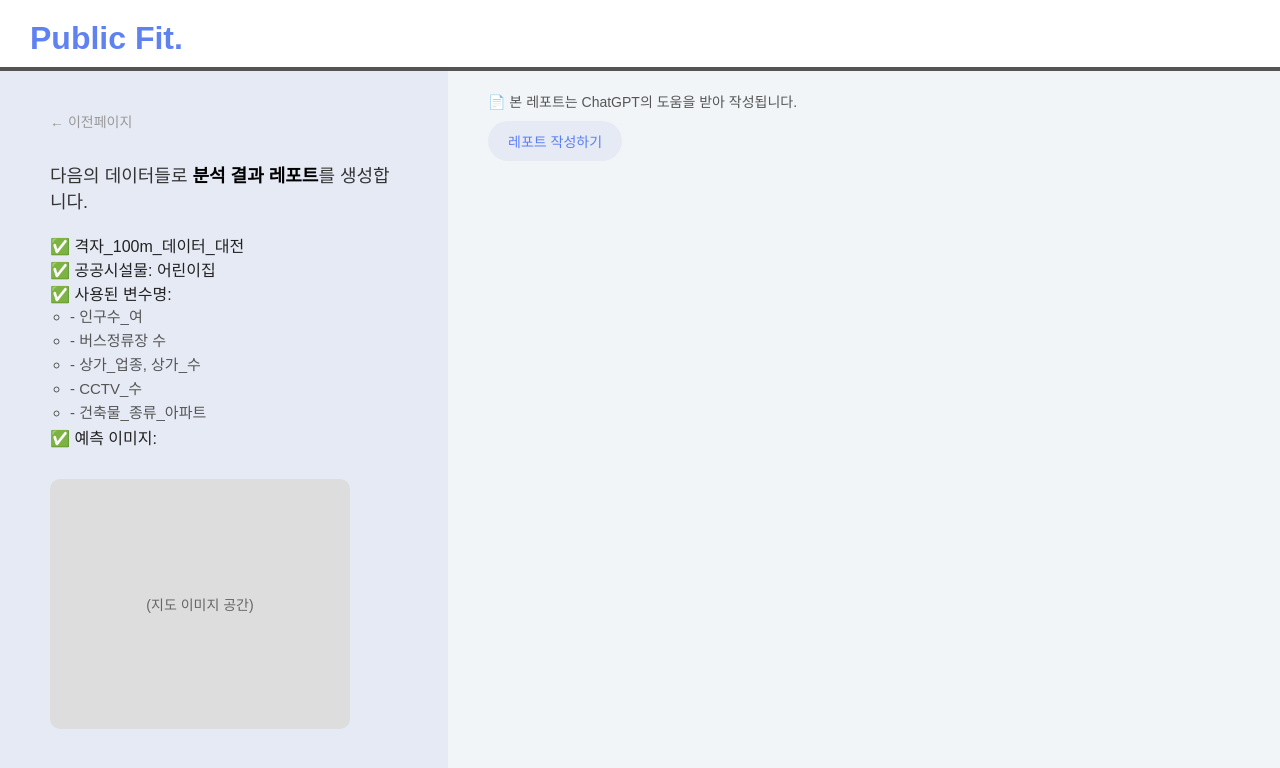
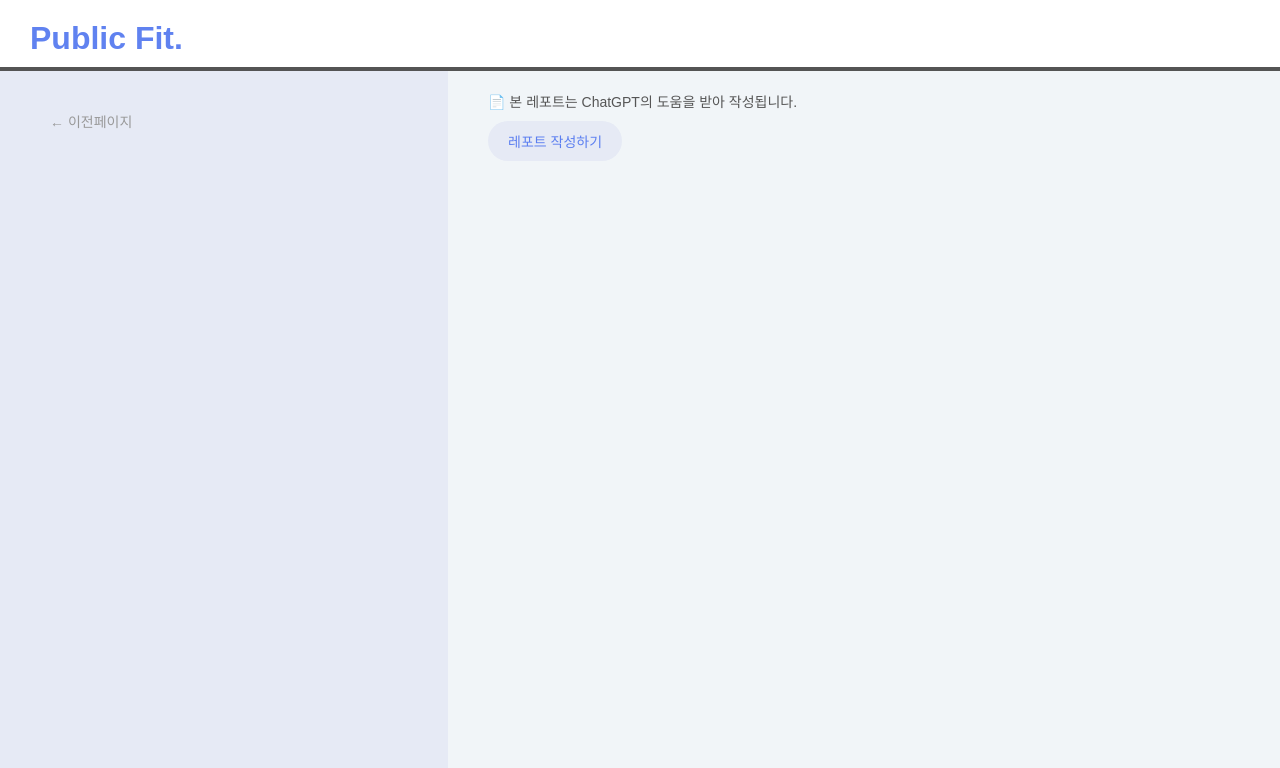
Before and after one commit to CSD-PublicFit/PublicFit-Frontend, a React (Vite) app: page /report in a window 1280 px wide. Shown: the top 768 px of the page. Built offline with nearby package versions, Linux system fonts and the light colour scheme.

Commit message:
[feat] LeftPanel List

```diff
--- a/src/components/LeftPanel.jsx
+++ b/src/components/LeftPanel.jsx
@@ -1,31 +1,60 @@
 import React from "react";
 
-export default function LeftPanel({imform_list}) {
+/*
+inform_list
+"facility_name": "공공자전거",
+"file_name": "Daejeon_Bicycle_Data.csv",
+"region": "대전광역시",
+"target_area": "100m",
+"important_variables": [
+      "인구밀도",
+      "교통량",
+      "상권지수",
+      "대중교통_접근성",
+      "소득수준"
+    ]
+  */
+
+export default function LeftPanel({imageUrl, predictedLocation, inform_list}) {
   const handleBack = () => {
     history.back(); // 브라우저 뒤로 가기
   };
 
+  // 확인용 콘솔 로그
+  console.log("📍 imageUrl:", imageUrl);
+  console.log("📍 predictedLocation:", predictedLocation);
+
   return (
     <div className="left-panel">
       <button className="back-button" onClick={handleBack}>← 이전페이지</button>
+      {/* 지도 이미지 확인용 출력 */}
+      {imageUrl && (
+        <img
+          src={imageUrl}
+          alt="예측 위치 지도"
+          style={{ width: "100%", borderRadius: "10px", marginBottom: "10px" }}
+        />
+      )}
+
+      {inform_list && (
+        <>
         <p className="description">
             다음의 데이터들로 <span className="highlight">분석 결과 레포트</span>를 생성합니다.
           </p>
           <ul className="data-list">
-        <li>✅ 격자_100m_데이터_대전</li>
-        <li>✅ 공공시설물: 어린이집</li>
+            <li>✅ {inform_list.file_name}</li>
+            <li>✅ 공공시설물: {inform_list.facility_name}</li>
             <li>✅ 사용된 변수명:
               <ul className="sub-list">
-            <li>- 인구수_여</li>
-            <li>- 버스정류장 수</li>
-            <li>- 상가_업종, 상가_수</li>
-            <li>- CCTV_수</li>
-            <li>- 건축물_종류_아파트</li>
+                {inform_list.important_variables.map((variable, index) => (
+                  <li key={index}> {variable}</li>
+                ))}
               </ul>
             </li>
             <li>✅ 예측 이미지:</li>
           </ul>
-      <div className="map-placeholder">(지도 이미지 공간)</div>
+          </>
+      )}
     </div>
   );
 }
```
Lines whose indentation alone changed are shown as unchanged.
